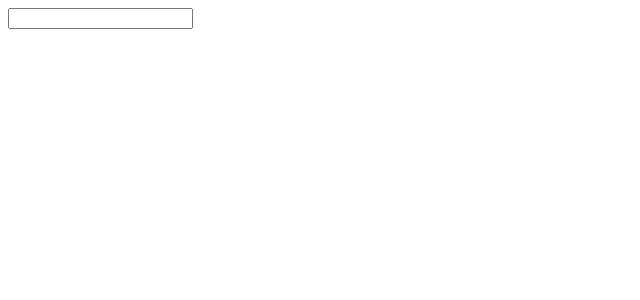
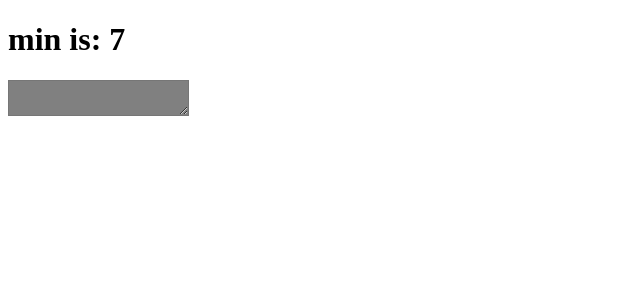
Before and after one commit to mosioc/tslate, a React (Create React App) app: page / in a window 1280 px wide. Shown: the top 300 px of the page, without its empty margins (0-640 px from the left). Built offline with nearby package versions, Linux system fonts and the light colour scheme.

Commit message:
translate app is finished for now

```diff
--- a/src/App.js
+++ b/src/App.js
@@ -1,8 +1,17 @@
 function App() {
+    let myId = "this is waht we meant";
+    let min = 7;
 
-    let mes = "simple mess";
-
-    return <h1>{new Date().toLocaleTimeString()}</h1>;
+    return (
+        <div className="wrapper">
+            <h1>min is: {min}</h1>
+            <textarea
+                readOnly={false}
+                maxLength={min}
+                spellCheck
+                style={{ backgroundColor: 'gray', color: 'blue' }}
+            />
+        </div>)
 }
 
 export default App;
--- a/src/index.js
+++ b/src/index.js
@@ -5,12 +5,4 @@ import App from "./App";
 const el = document.getElementById('root');
 const root = ReactDOM.createRoot(el);
 
-function Mine() {
-    return (
-        <div>
-            <input />
-        </div>)
-}
-
-root.render(<Mine />)
-// root.render(<App />)
+root.render(<App />)
```
